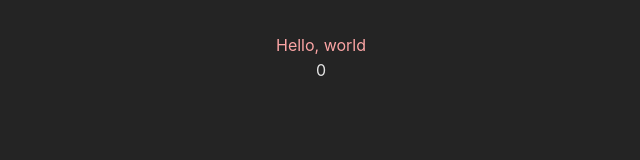
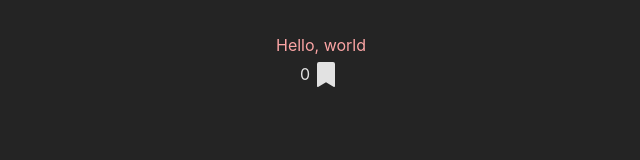
Before and after one commit to cdartora/portfolio, a React (Vite) app: page / in a window 1280 px wide. Shown: the top 160 px of the page, without its empty margins (319-959 px from the left). Built offline with nearby package versions, Linux system fonts and the light colour scheme.

Commit message:
setup phosphor react

```diff
--- a/package.json
+++ b/package.json
@@ -9,6 +9,7 @@
     "preview": "vite preview"
   },
   "dependencies": {
+    "phosphor-react": "^1.4.1",
     "react": "^18.2.0",
     "react-dom": "^18.2.0"
   },
--- a/src/App.jsx
+++ b/src/App.jsx
@@ -1,13 +1,17 @@
 import { useState } from "react";
 import "./App.css";
+import { BookmarkSimple } from "phosphor-react";
 
 function App() {
   const [count, setCount] = useState(0);
 
   return (
-    <div className="App">
+    <div className="flex flex-col items-center">
       <h1 className="leading-relaxed text-red-300">Hello, world</h1>
-      <button onClick={() => setCount(count + 1)}>{count}</button>
+      <div className="flex">
+        <button onClick={() => setCount(count + 1)}>{count}</button>
+        <BookmarkSimple size={32} weight="fill" />
+      </div>
     </div>
   );
 }
```
Also changed, not shown: 1 other file (tests, documents, lock files or other folders).
